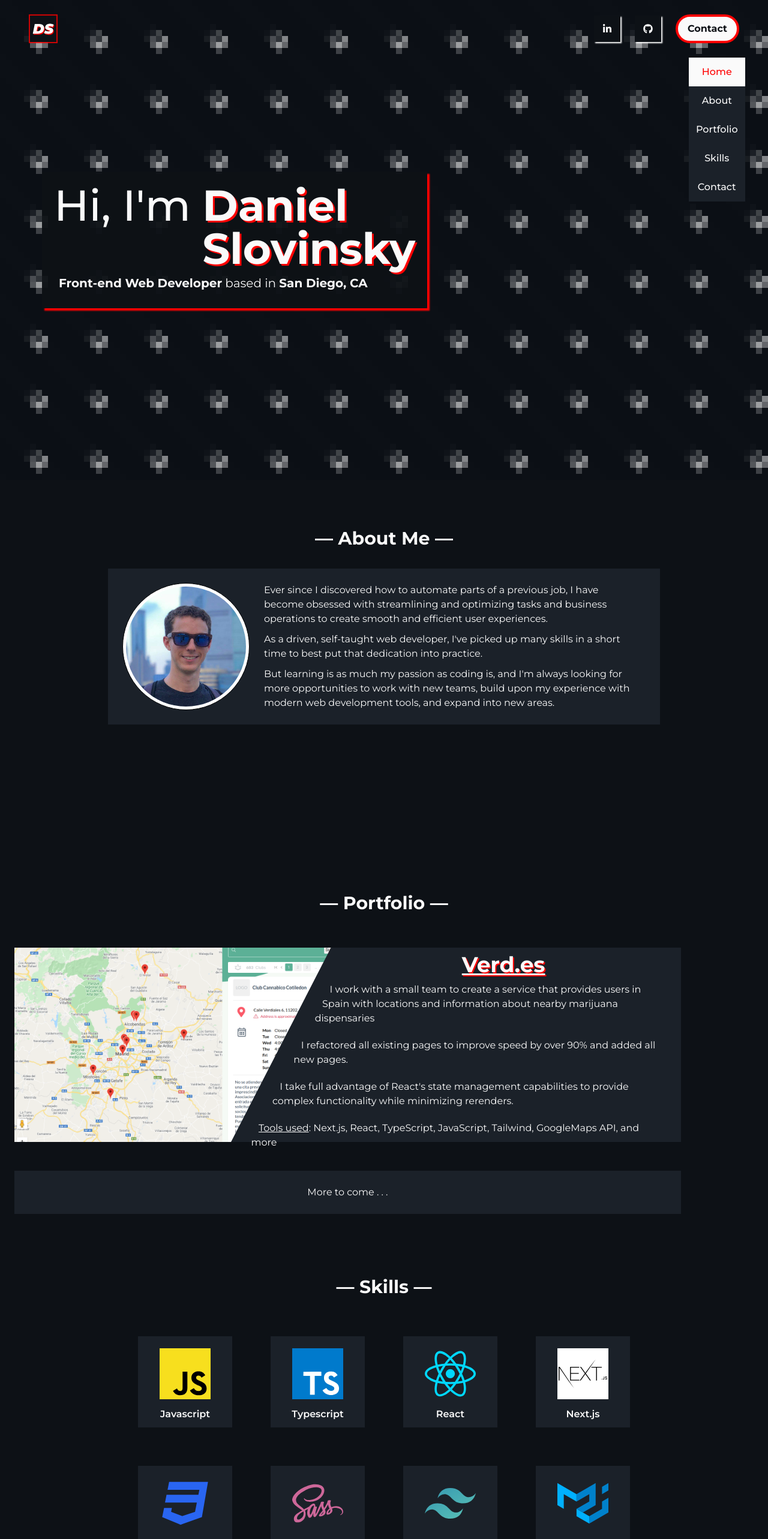
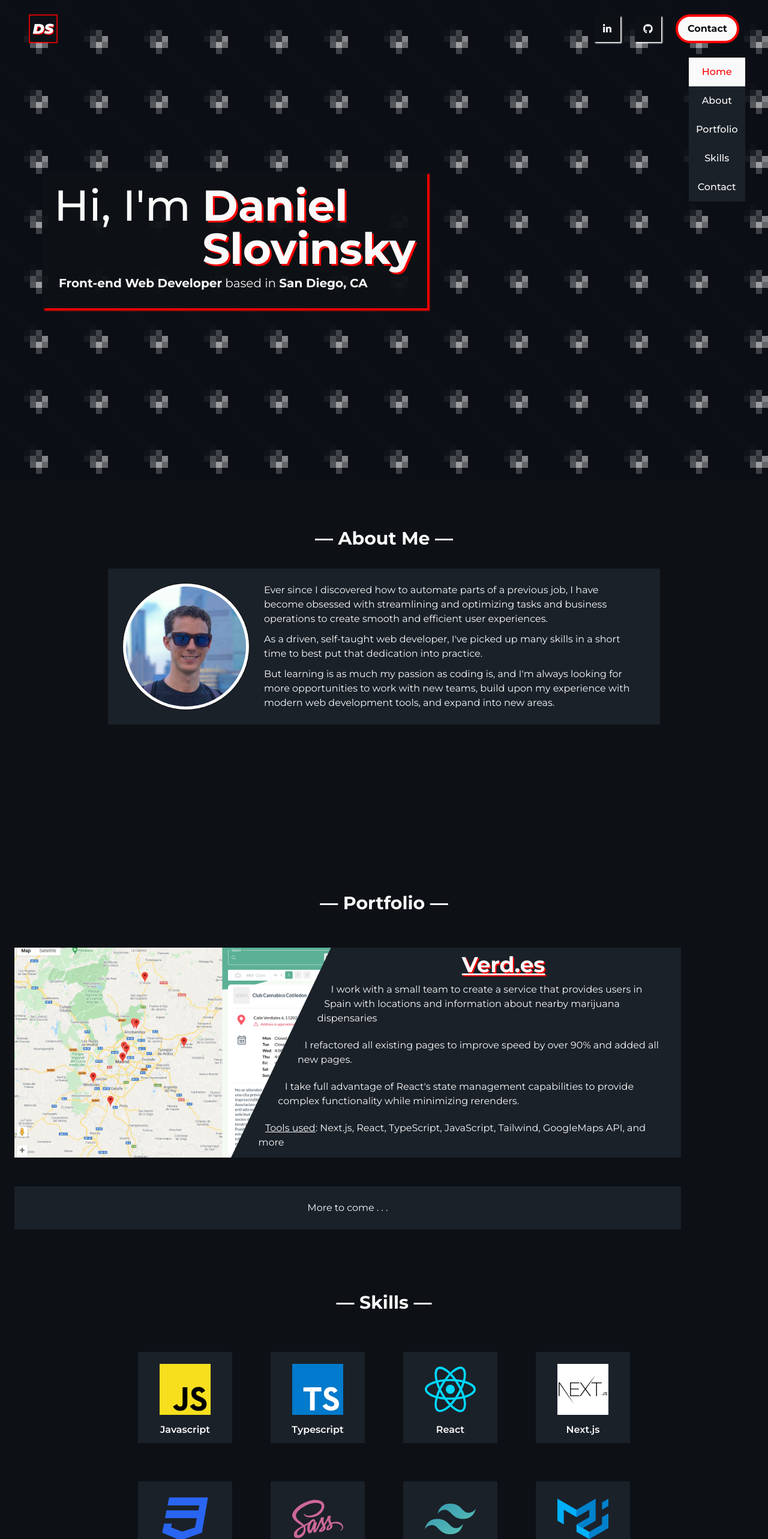
Before and after one commit to dslovinsky/danielslovinsky.com, a Next.js app: page / in a window 1280 px wide. Shown: the top 2566 px of the page at 60% size. Built offline with nearby package versions, Linux system fonts and the light colour scheme.

Commit message:
Fixes portolio card height issue

```diff
--- a/styles/components/portfolio.module.scss
+++ b/styles/components/portfolio.module.scss
@@ -3,10 +3,6 @@
 
 .section {
   min-height: 40rem;
-
-  @media screen and (min-width: breakpoints.$large) {
-    height: 40rem;
-  }
 
   .card {
     background-color: colors.$black-pearl-lite;
@@ -22,7 +18,7 @@
 
     &:first-of-type {
       @media screen and (min-width: breakpoints.$large) {
-        height: 55%;
+        height: 350px;
       }
     }
 
```
